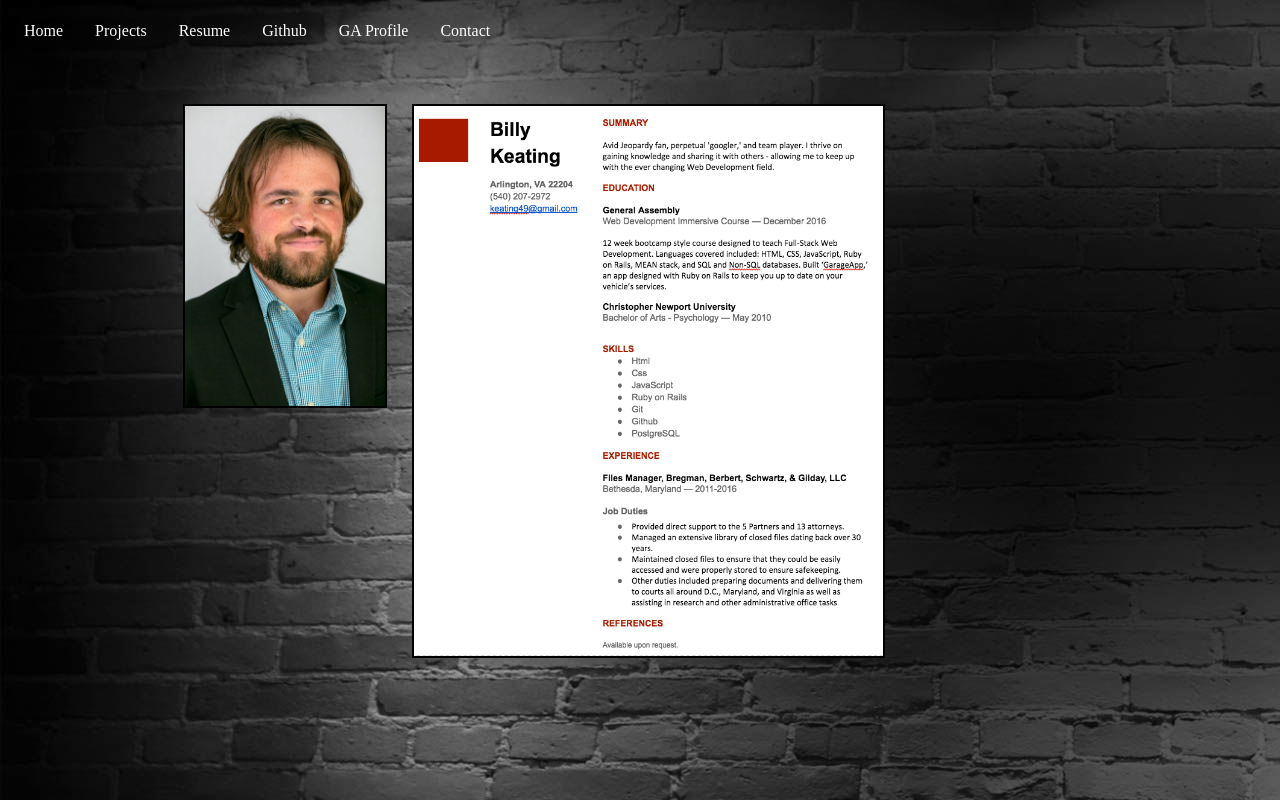
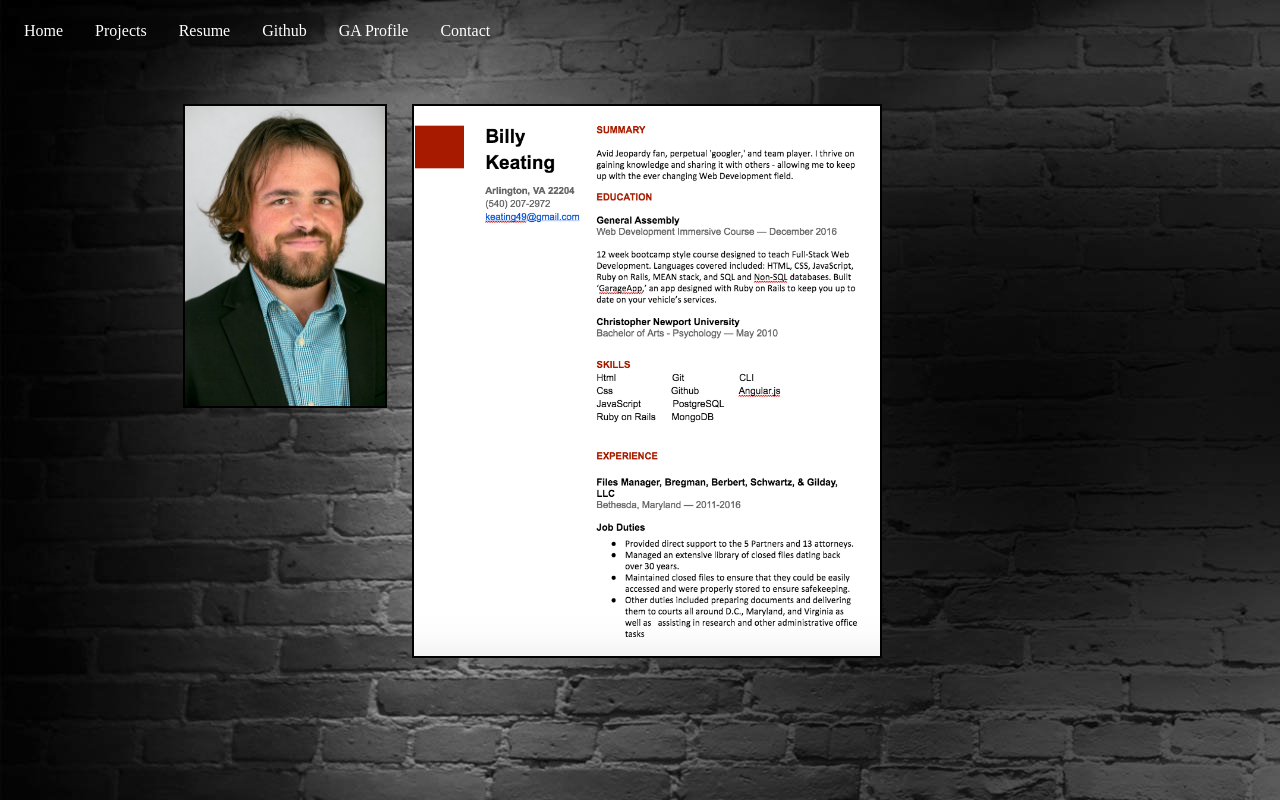
Before and after one commit to bkeating55/bkeating55.github.io, a plain HTML site: page resume.html in a window 1280 px wide. Drawn offline with Linux system fonts and the light colour scheme.

Commit message:
Resume switch

```diff
--- a/resume.html
+++ b/resume.html
@@ -27,7 +27,7 @@
           <img src= "https://github.com/bkeating55/bkeating55.github.io/blob/master/images/Headshot.jpg?raw=true">
         </div>
         <div class="resume">
-          <img src= "https://github.com/bkeating55/bkeating55.github.io/blob/master/images/Resume.png?raw=true">
+          <img src= "https://github.com/bkeating55/bkeating55.github.io/blob/master/images/Resume2.png?raw=true">
         </div>
       </div>
 
```
Also changed, not shown: images/Resume2.png (added).
